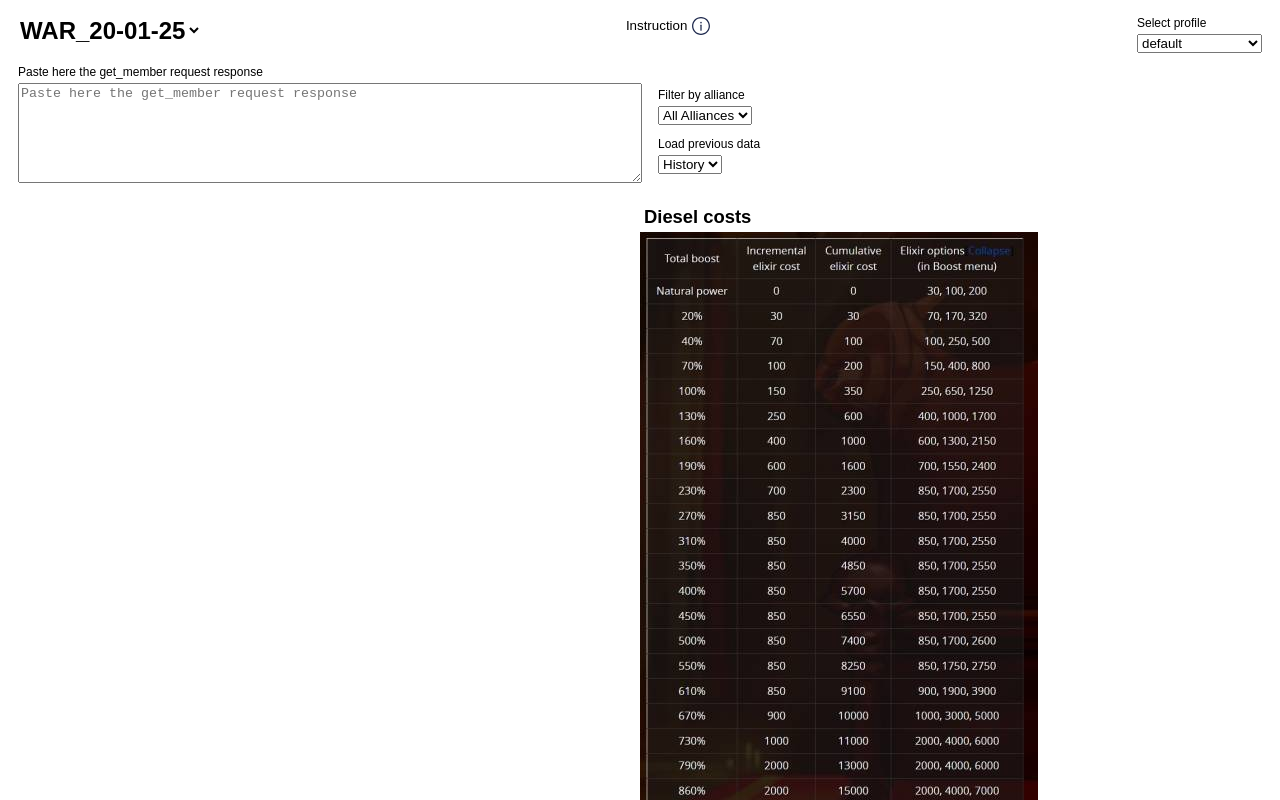
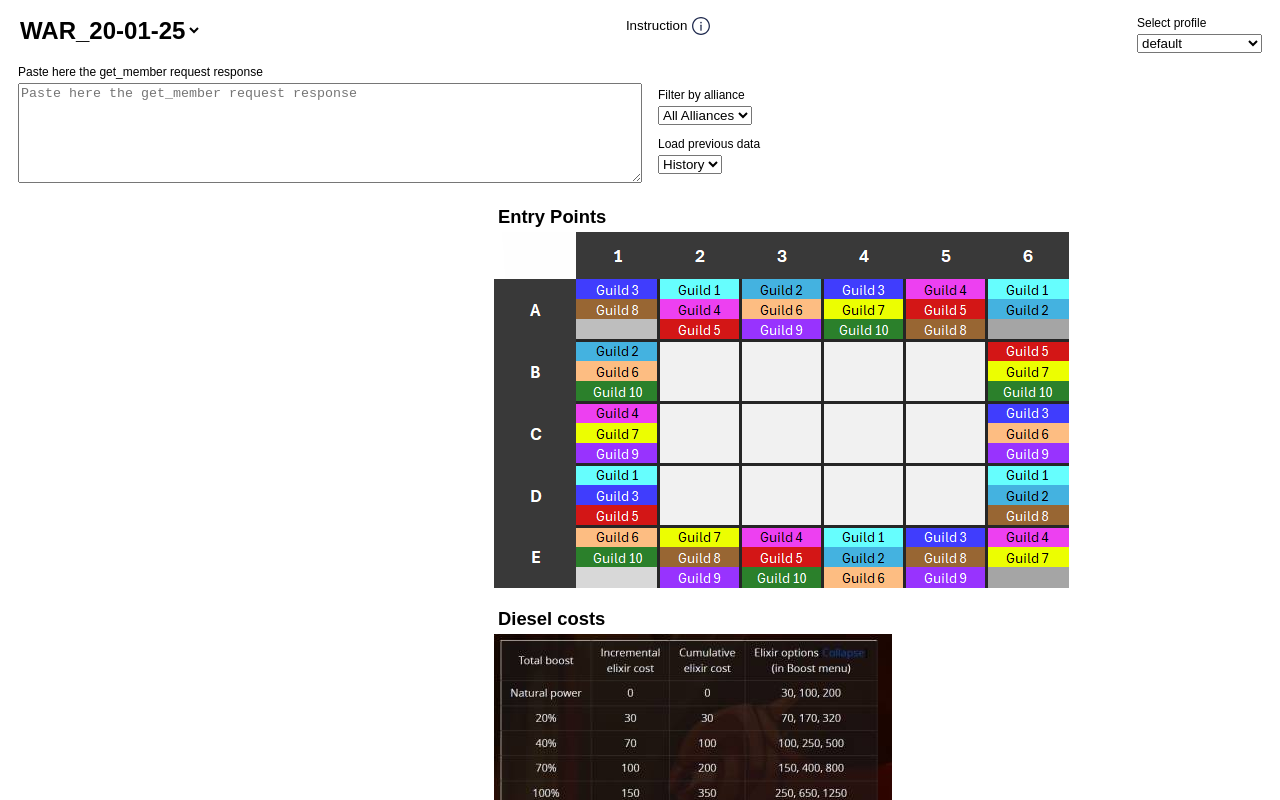
Before and after one commit to Ne3M/War_tooling, a plain HTML site: page dist/index.html in a window 1280 px wide. Shown: the top 800 px of the page. Drawn offline with Linux system fonts and the light colour scheme.

Commit message:
Diesel: css tweaking

```diff
--- a/dist/index.html
+++ b/dist/index.html
@@ -58,10 +58,10 @@
   <main>
     <div class="result"></div>
     <div class="info">
+      <strong>Entry Points</strong>
+      <img src="images/entry_point.png"/>
       <strong>Diesel costs</strong>
       <img src="images/diesel.jpg"/>
-      <strong>Entry Points</strong>
-      <img src="images/entry_point.png"/>
     </div>
   </main>
 
--- a/dist/style/style.css
+++ b/dist/style/style.css
@@ -126,6 +126,8 @@ body {
   .result {
     margin-top: 1rem;
     width: calc(50% - 1rem);
+    max-width: 430px;
+    margin-right: 2rem;
   }
   table {
     max-width: 100%;
```
